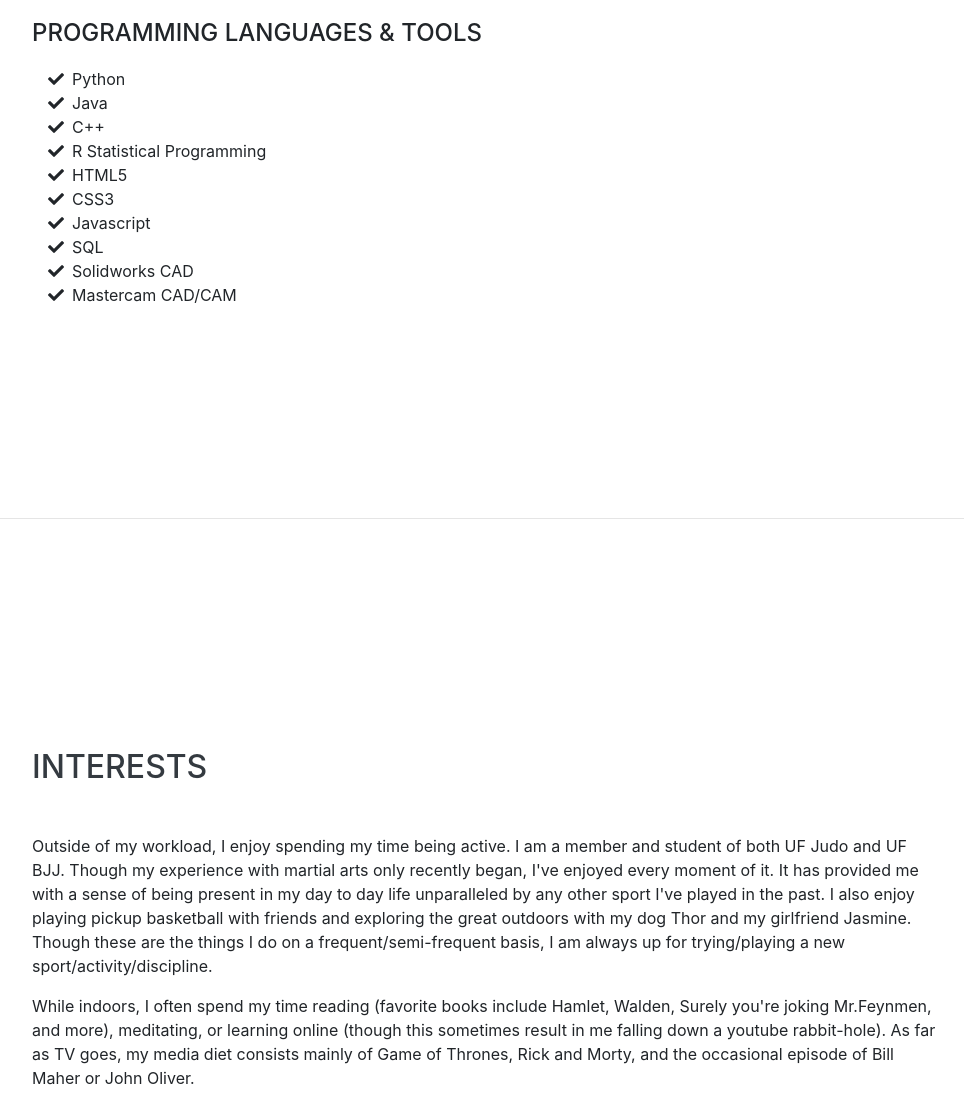
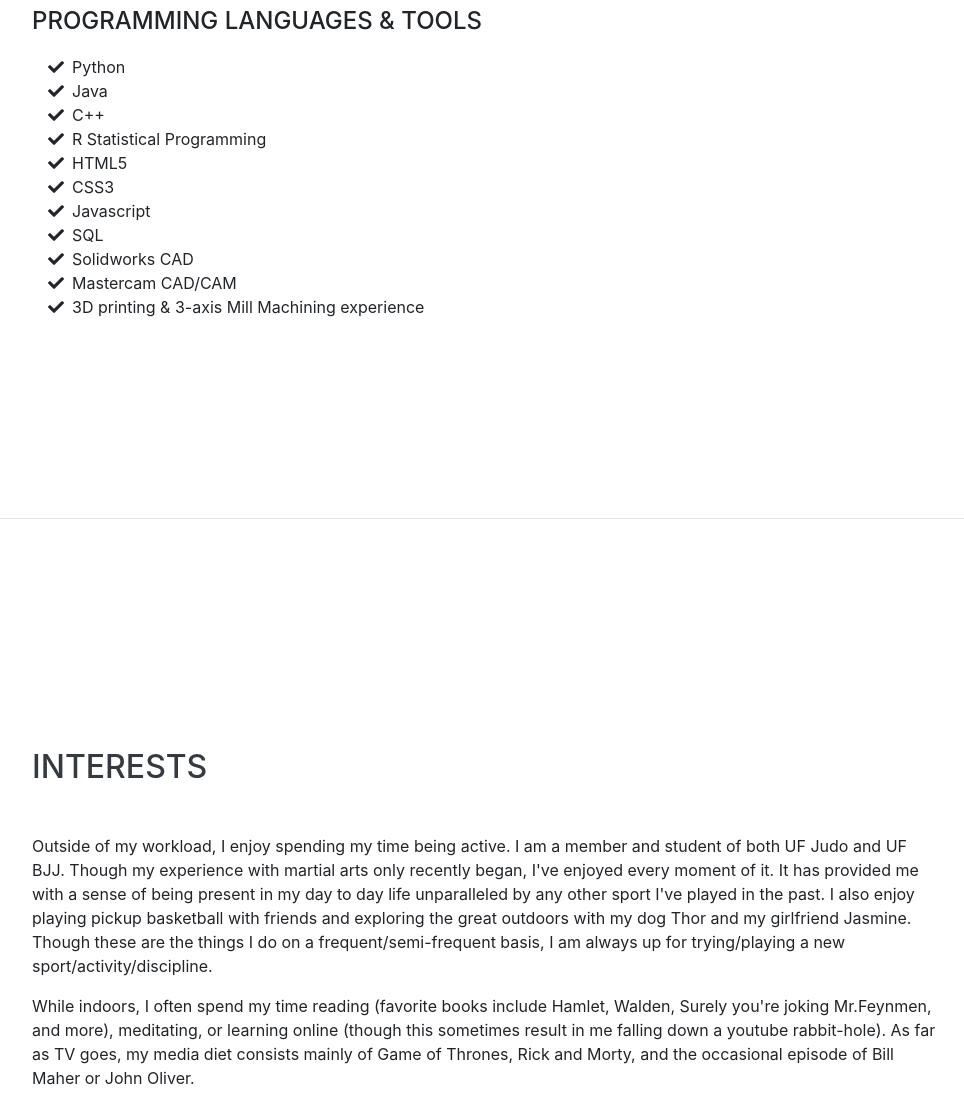
Before and after one commit to mfont97/website, a website with bundled scripts: page index.html in a window 1280 px wide. Shown: the part 3404-4497 px from the top of the page, without its empty margins (288-1252 px from the left). Built offline with nearby package versions, Linux system fonts and the light colour scheme; a web font is replaced by a local one.

Commit message:
Update index.html

```diff
--- a/index.html
+++ b/index.html
@@ -196,6 +196,9 @@
           <li>
             <i class="fa-li fa fa-check"></i>
             Mastercam CAD/CAM</li>
+          <li>
+            <i class="fa-li fa fa-check"></i>
+            3D printing & 3-axis Mill Machining experience</li>
 
         </ul>
       </div>
```
